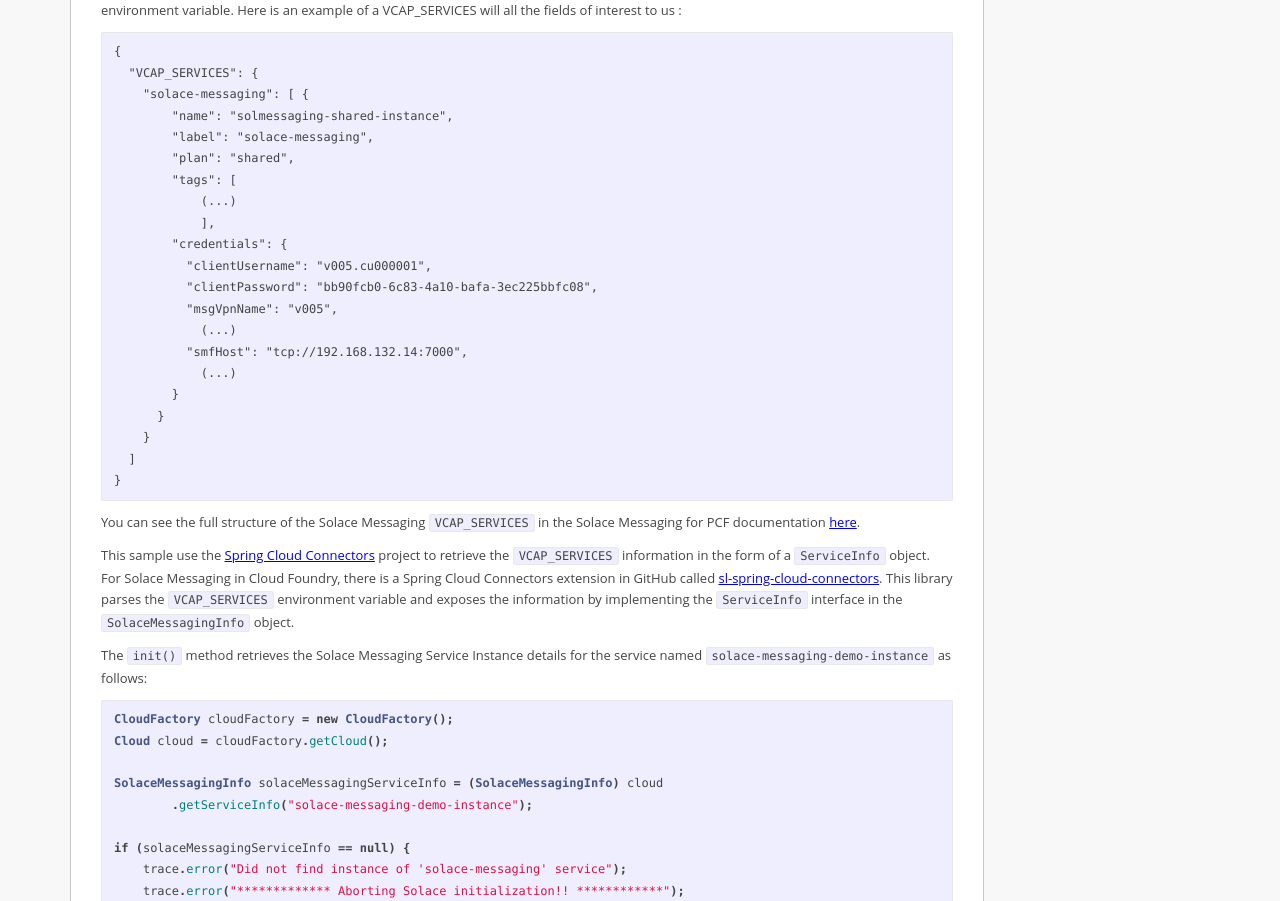
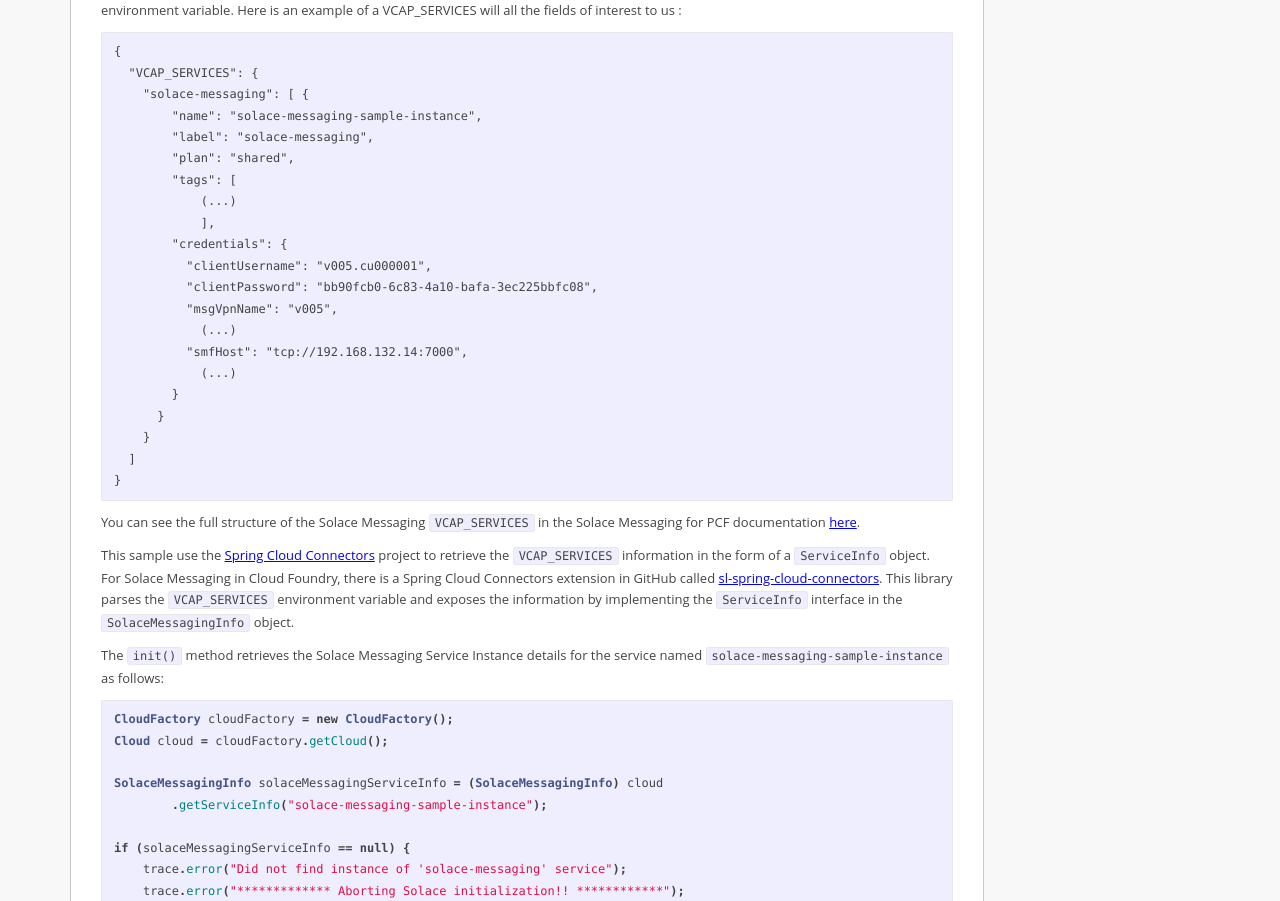
Before and after one commit to SolaceSamples/solace-samples-cloudfoundry-java, a Jekyll site: the page built from docs/_tutorials/spring-cloud.md, in a window 1280 px wide and 1400 px high, scrolled down 2407 px. Shown: the part 216-1117 px from the top of the window. Built offline with Jekyll 4.4.1, drawn with Linux system fonts in a browser that asks for light colours.

Commit message:
Updated service instance name to match sample code
Update a few reference to the service instance name to "solace-messaging-sample-instance".

````diff
--- a/docs/_tutorials/spring-cloud.md
+++ b/docs/_tutorials/spring-cloud.md
@@ -90,7 +90,7 @@
 {
   "VCAP_SERVICES": {
     "solace-messaging": [ {
-        "name": "solmessaging-shared-instance",
+        "name": "solace-messaging-sample-instance",
         "label": "solace-messaging",
         "plan": "shared",
         "tags": [
@@ -114,14 +114,14 @@
 
 This sample use the [Spring Cloud Connectors](http://cloud.spring.io/spring-cloud-connectors/){:target="_blank"} project to retrieve the `VCAP_SERVICES` information in the form of a `ServiceInfo` object. For Solace Messaging in Cloud Foundry, there is a Spring Cloud Connectors extension in GitHub called [sl-spring-cloud-connectors](https://github.com/SolaceLabs/sl-spring-cloud-connectors). This library parses the `VCAP_SERVICES` environment variable and exposes the information by implementing the `ServiceInfo` interface in the `SolaceMessagingInfo` object.
 
-The `init()` method retrieves the Solace Messaging Service Instance details for the service named `solace-messaging-demo-instance` as follows:
+The `init()` method retrieves the Solace Messaging Service Instance details for the service named `solace-messaging-sample-instance` as follows:
 
 ```java
 CloudFactory cloudFactory = new CloudFactory();
 Cloud cloud = cloudFactory.getCloud();
 
 SolaceMessagingInfo solaceMessagingServiceInfo = (SolaceMessagingInfo) cloud
-        .getServiceInfo("solace-messaging-demo-instance");
+        .getServiceInfo("solace-messaging-sample-instance");
 
 if (solaceMessagingServiceInfo == null) {
     trace.error("Did not find instance of 'solace-messaging' service");
````
